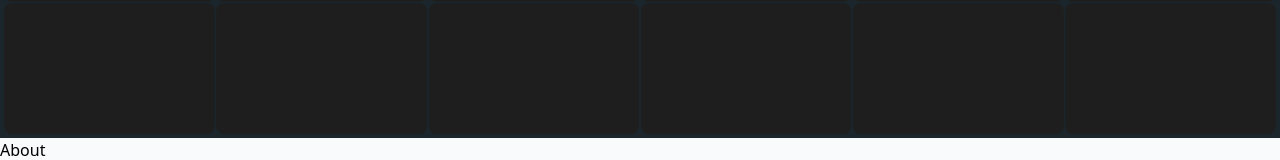
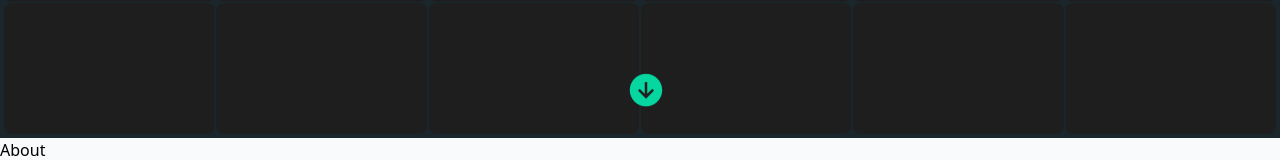
Before and after one commit to hoshikwyw/My_portfolio, a React (Vite) app: page /about in a window 1280 px wide. Shown: the part 662-822 px from the top of the page. Built offline with nearby package versions, Linux system fonts and the light colour scheme.

Commit message:
Bouncing arrow added

```diff
--- a/src/pages/TileBoard.jsx
+++ b/src/pages/TileBoard.jsx
@@ -1,6 +1,8 @@
 import React, { useEffect, useRef, useState } from 'react';
 import gsap from "gsap";
 import '../assets/css/tileBoard.css'; // Import the custom CSS
+import { IoArrowDownCircleSharp } from "react-icons/io5";
+
 
 const ROWS = 6;
 const COLS = 6;
@@ -152,6 +154,9 @@ const TileBoard = () => {
                     <div className="block" key={index} data-index={index}></div>
                 ))}
             </div>
+            <button className=" absolute bottom-5 right-[48%] translate-x-1/2 -rotate-90 z-50 animate-bounce">
+                <IoArrowDownCircleSharp size={40} color='#06D6A0' />
+            </button>
         </div>
     );
 };
```
